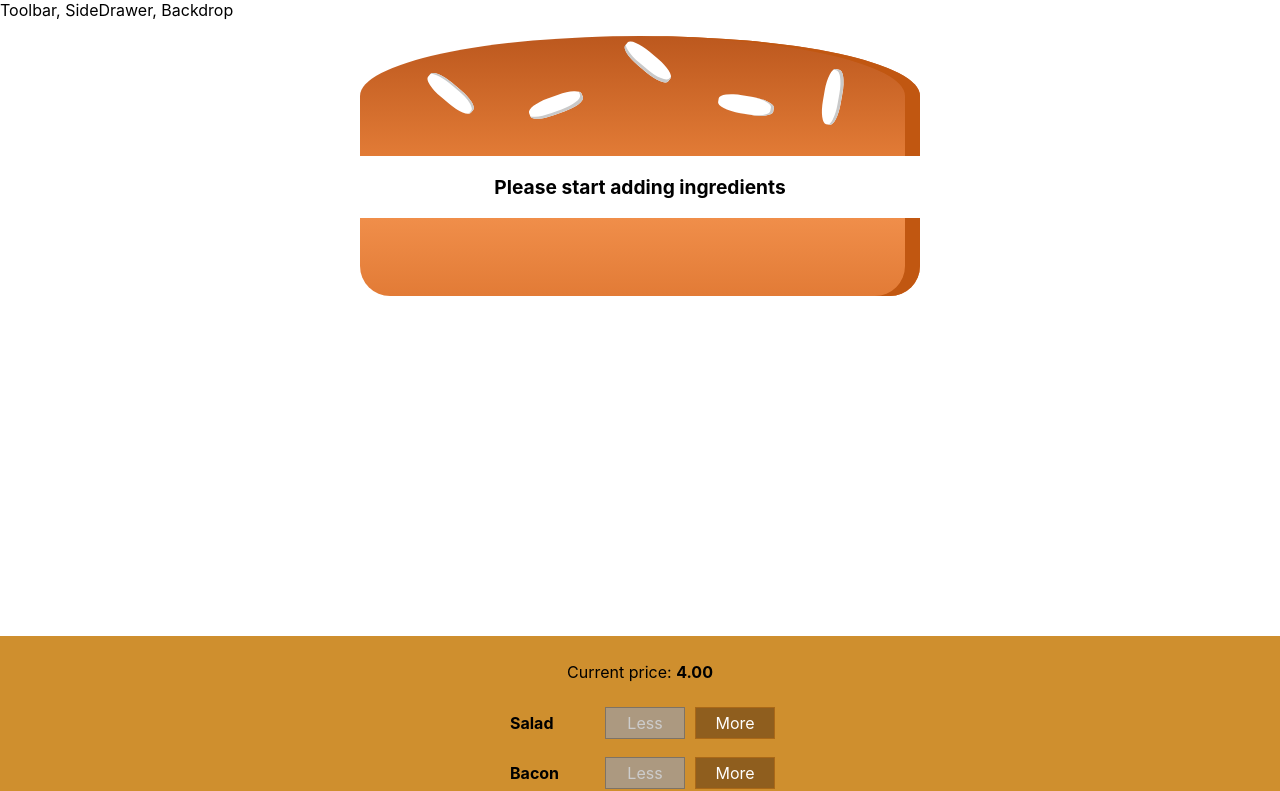
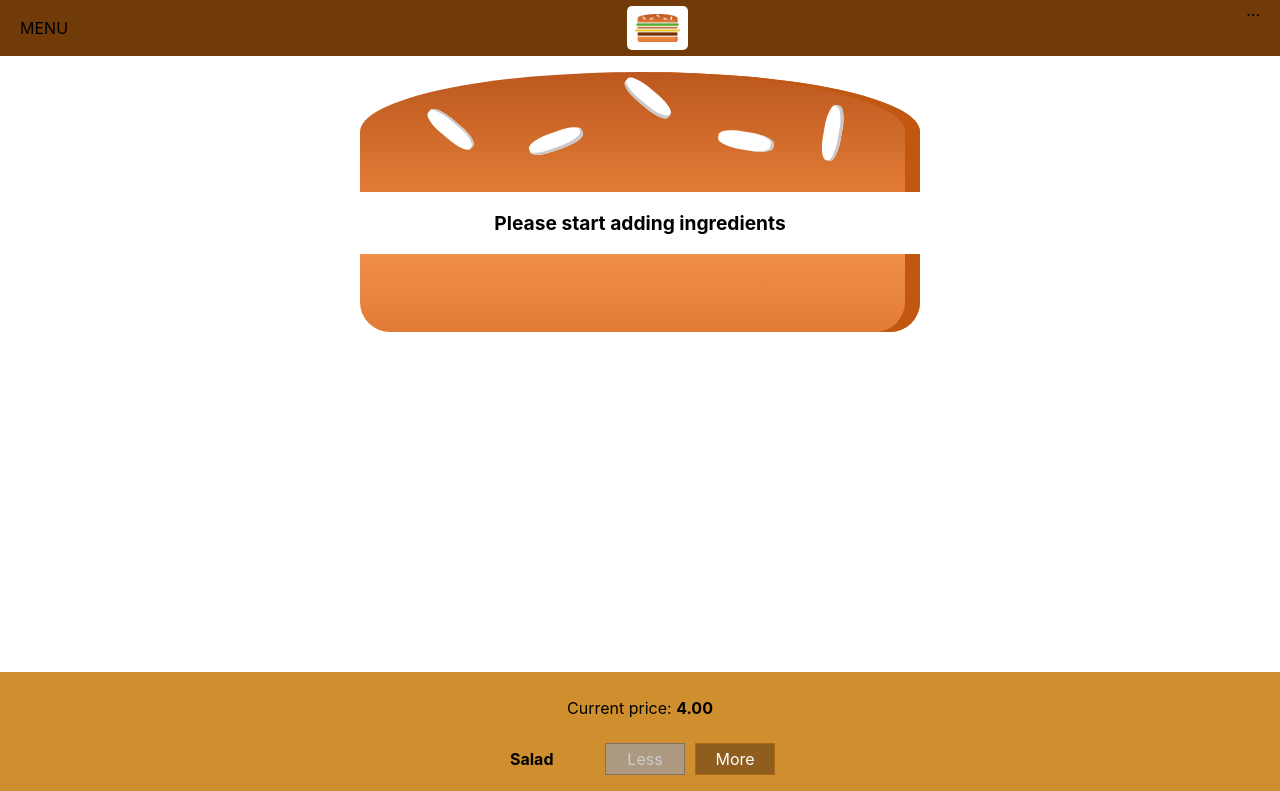
Before and after one commit to Ernyoke/react-burger-builder, a React (Create React App) app: page / in a window 1280 px wide. Shown: the top 791 px of the page. Built offline with nearby package versions, Linux system fonts and the light colour scheme.

Commit message:
Added toolbar and logo

```diff
--- a/src/components/Layout/Layout.js
+++ b/src/components/Layout/Layout.js
@@ -1,10 +1,11 @@
 import React from 'react';
 
 import classes from './Layout.module.css';
+import Toolbar from '../Navigation/Toolbar/Toolbar';
 
 const layout = (props) => (
     <React.Fragment>
-        <div>Toolbar, SideDrawer, Backdrop</div>
+        <Toolbar />
         <main className={classes.Content}>
             {props.children}
         </main>
--- /dev/null
+++ b/src/components/Logo/Logo.js
@@ -0,0 +1,12 @@
+import React from 'react';
+
+import burgerLogo from '../../assets/images/burger-logo.png';
+import classes from './Logo.module.css';
+
+const logo = props => (
+    <div className={classes.Logo}>
+        <img src={burgerLogo} alt="MyBurger" />
+    </div>
+);
+
+export default logo;
--- /dev/null
+++ b/src/components/Logo/Logo.module.css
@@ -0,0 +1,11 @@
+.Logo {
+    background-color: white;
+    padding: 8px;
+    height: 80%;
+    box-sizing: border-box;
+    border-radius: 5px;
+}
+
+.Logo img {
+    height: 100%
+}
--- /dev/null
+++ b/src/components/Navigation/Toolbar/Toolbar.js
@@ -0,0 +1,16 @@
+import React from 'react';
+
+import classes from './Toolbar.module.css';
+import Logo from '../../Logo/Logo.js';
+
+const toolbar = props => (
+    <header className={classes.Toolbar}>
+        <div>MENU</div>
+        <Logo />
+        <nav>
+            ...
+        </nav>
+    </header>
+);
+
+export default toolbar;
--- /dev/null
+++ b/src/components/Navigation/Toolbar/Toolbar.module.css
@@ -0,0 +1,17 @@
+.Toolbar {
+    height: 56px;
+    width: 100%;
+    top: 0;
+    left: 0;
+    background-color: #703B09;
+    display: flex;
+    justify-content: space-between;
+    align-items: center;
+    padding: 0 20px;
+    box-sizing: border-box;
+    z-index: 90;
+}
+
+.Toolbar nav {
+    height: 100%;
+}
```
Also changed, not shown: src/assets/images/burger-logo.png (added).
